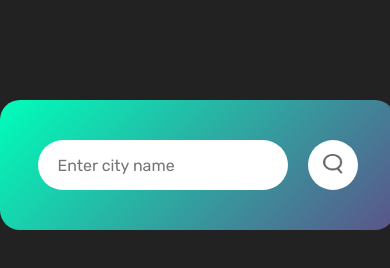
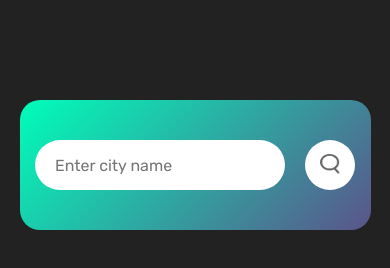
Before and after one commit to mohamed53-53/WheatherApp, a plain HTML site: page index.html in a window 390 px wide. Drawn offline with Linux system fonts and the light colour scheme.

Commit message:
Update master.css

```diff
--- a/css/master.css
+++ b/css/master.css
@@ -67,7 +67,7 @@ body {
 }
 @media(max-width:767px){
   .card {
-    min-width: 395px;
+    min-width: 350px;
   }
   .search button {
     min-width: 50px;
```
